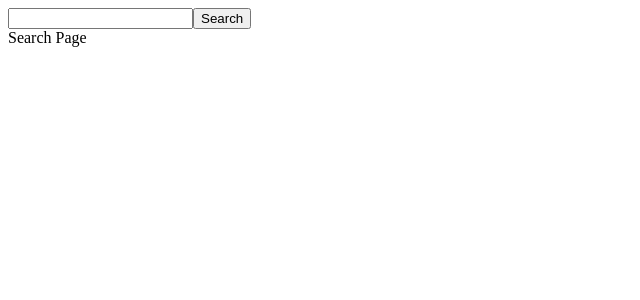
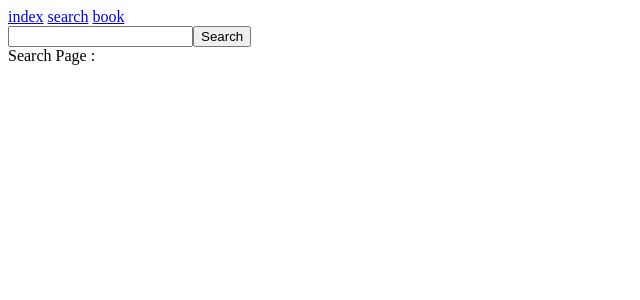
Before and after one commit to worldbrighteststar/nextjs15-onebite-lecturesite, a Next.js app in the folder app-routing-app/: page /search in a window 1280 px wide. Shown: the top 300 px of the page, without its empty margins (0-640 px from the left). Built offline with nearby package versions, Linux system fonts and the light colour scheme.

Commit message:
~lecture 34

```diff
--- a/app-routing-app/src/app/(with-searchbar)/layout.tsx
+++ b/app-routing-app/src/app/(with-searchbar)/layout.tsx
@@ -1,5 +1,5 @@
 import { ReactNode } from 'react';
-import SearchBar from './searchbar';
+import SearchBar from '../components/searchbar';
 
 export default function Layout({ children }: { children: ReactNode }) {
 	return (
--- a/app-routing-app/src/app/(with-searchbar)/search/page.tsx
+++ b/app-routing-app/src/app/(with-searchbar)/search/page.tsx
@@ -4,10 +4,5 @@ export default async function Page({
 	searchParams: Promise<{ q: string }>;
 }) {
 	const { q } = await searchParams;
-	return (
-		<div>
-			Search Page
-			<div>{q}</div>
-		</div>
-	);
+	return <div>Search Page : {q}</div>;
 }
--- a/app-routing-app/src/app/(with-searchbar)/searchbar.tsx
+++ b/app-routing-app/src/app/components/searchbar.tsx
@@ -1,17 +1,23 @@
 'use client';
+import { useRouter } from 'next/navigation';
 import React, { useState } from 'react';
 
 export default function SearchBar() {
+	const router = useRouter();
 	const [search, setSearch] = useState('');
 
 	const onChangeSearch = (e: React.ChangeEvent<HTMLInputElement>) => {
 		setSearch(e.target.value);
 	};
 
+	const onSubmit = () => {
+		router.push(`/search?q=${search}`);
+	};
+
 	return (
 		<div>
 			<input value={search} onChange={onChangeSearch} />
-			<button>Search</button>
+			<button onClick={onSubmit}>Search</button>
 		</div>
 	);
 }
--- a/app-routing-app/src/app/layout.tsx
+++ b/app-routing-app/src/app/layout.tsx
@@ -1,6 +1,8 @@
 import type { Metadata } from 'next';
 import { Geist, Geist_Mono } from 'next/font/google';
 import './globals.css';
+import React from 'react';
+import Link from 'next/link';
 
 const geistSans = Geist({
 	variable: '--font-geist-sans',
@@ -25,6 +27,13 @@ export default function RootLayout({
 	return (
 		<html lang="en">
 			<body className={`${geistSans.variable} ${geistMono.variable}`}>
+				<header>
+					<Link href={'/'}>index</Link>
+					&nbsp;
+					<Link href={'/search'}>search</Link>
+					&nbsp;
+					<Link href={'/book/1'}>book</Link>
+				</header>
 				{children}
 			</body>
 		</html>
```
Also changed, not shown: app-routing-app/src/app/(with-searchbar)/page.module.css (added), app-routing-app/src/app/page.module.css (deleted).
